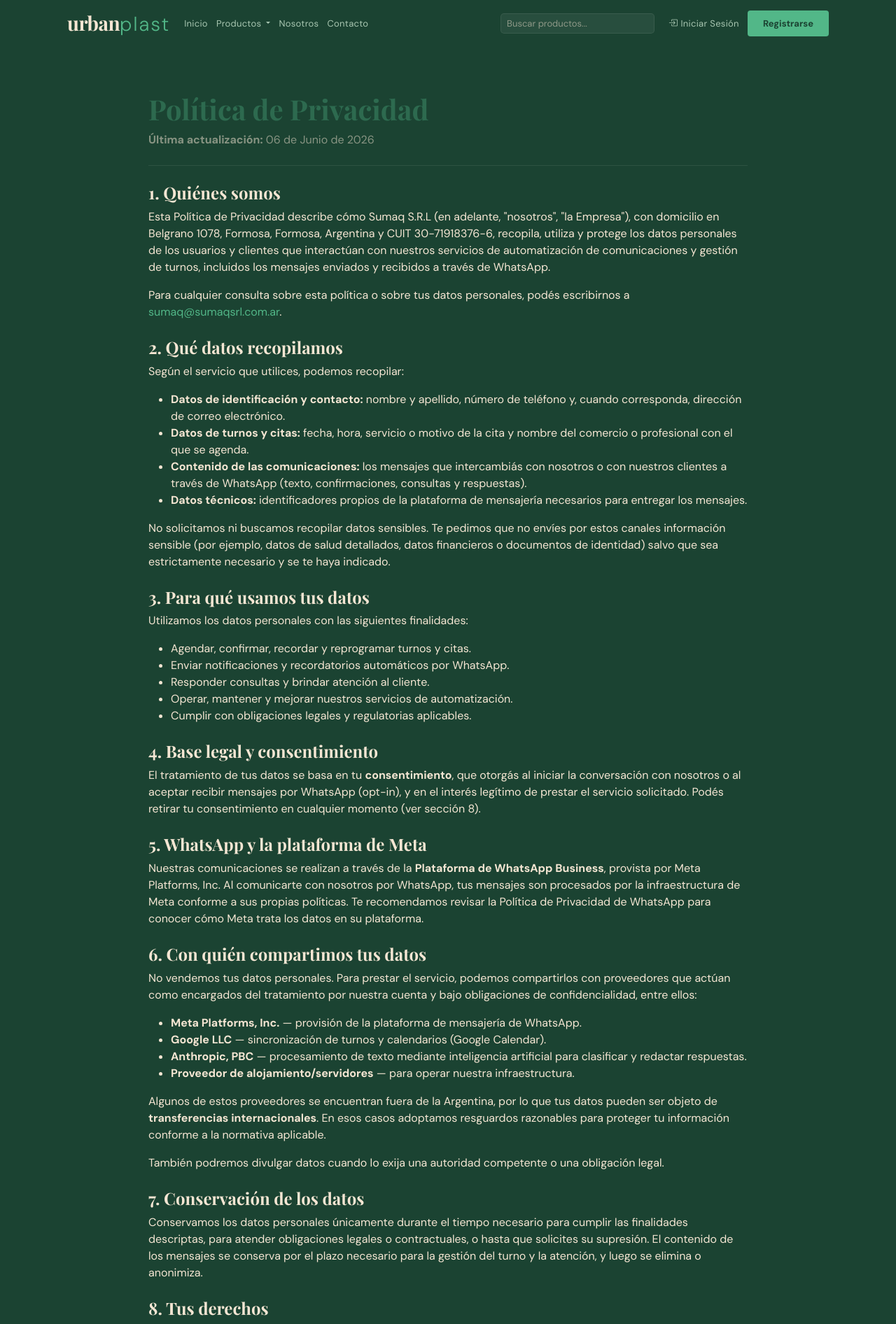
After one commit to Franxo54321/UrbanPlast, a Flask app: page /politica-privacidad in a window 1280 px wide. The commit adds this page. Shown: the top 1892 px of the page at 70% size. Run offline with Flask 3, Linux system fonts and the light colour scheme; data comes from the database, SQL or seed files in the repository; some libraries are stand-ins or nearby versions; some web fonts are replaced.

Commit message:
feat: agregar página de Política de Privacidad en /politica-privacidad
Co-Authored-By: Claude Opus 4.8 <noreply@anthropic.com>

```diff
--- a/app/main/routes.py
+++ b/app/main/routes.py
@@ -21,6 +21,11 @@ def index():
 @main_bp.route('/nosotros')
 def about():
     return render_template('about.html')
+
+
+@main_bp.route('/politica-privacidad')
+def privacy():
+    return render_template('privacy.html')
 
 
 @main_bp.route('/contacto', methods=['GET', 'POST'])
--- a/app/templates/base.html
+++ b/app/templates/base.html
@@ -163,6 +163,7 @@
                         <li><a href="{{ url_for('main.products') }}">Productos</a></li>
                         <li><a href="{{ url_for('main.about') }}">Nosotros</a></li>
                         <li><a href="{{ url_for('main.contact') }}">Contacto</a></li>
+                        <li><a href="{{ url_for('main.privacy') }}">Política de Privacidad</a></li>
                     </ul>
                 </div>
                 <div>
--- /dev/null
+++ b/app/templates/privacy.html
@@ -0,0 +1,78 @@
+{% extends "base.html" %}
+{% block title %}Política de Privacidad{% endblock %}
+
+{% block content %}
+<section class="py-5">
+    <div class="container" style="max-width: 880px;">
+        <h1 class="fw-bold mb-2" style="color: var(--up-green);">Política de Privacidad</h1>
+        <p class="text-muted"><strong>Última actualización:</strong> 06 de Junio de 2026</p>
+        <hr class="my-4">
+
+        <h2 class="h4 fw-bold mt-4">1. Quiénes somos</h2>
+        <p>Esta Política de Privacidad describe cómo Sumaq S.R.L (en adelante, "nosotros", "la Empresa"), con domicilio en Belgrano 1078, Formosa, Formosa, Argentina y CUIT 30-71918376-6, recopila, utiliza y protege los datos personales de los usuarios y clientes que interactúan con nuestros servicios de automatización de comunicaciones y gestión de turnos, incluidos los mensajes enviados y recibidos a través de WhatsApp.</p>
+        <p>Para cualquier consulta sobre esta política o sobre tus datos personales, podés escribirnos a <a href="mailto:sumaq@sumaqsrl.com.ar">sumaq@sumaqsrl.com.ar</a>.</p>
+
+        <h2 class="h4 fw-bold mt-4">2. Qué datos recopilamos</h2>
+        <p>Según el servicio que utilices, podemos recopilar:</p>
+        <ul>
+            <li><strong>Datos de identificación y contacto:</strong> nombre y apellido, número de teléfono y, cuando corresponda, dirección de correo electrónico.</li>
+            <li><strong>Datos de turnos y citas:</strong> fecha, hora, servicio o motivo de la cita y nombre del comercio o profesional con el que se agenda.</li>
+            <li><strong>Contenido de las comunicaciones:</strong> los mensajes que intercambiás con nosotros o con nuestros clientes a través de WhatsApp (texto, confirmaciones, consultas y respuestas).</li>
+            <li><strong>Datos técnicos:</strong> identificadores propios de la plataforma de mensajería necesarios para entregar los mensajes.</li>
+        </ul>
+        <p>No solicitamos ni buscamos recopilar datos sensibles. Te pedimos que no envíes por estos canales información sensible (por ejemplo, datos de salud detallados, datos financieros o documentos de identidad) salvo que sea estrictamente necesario y se te haya indicado.</p>
+
+        <h2 class="h4 fw-bold mt-4">3. Para qué usamos tus datos</h2>
+        <p>Utilizamos los datos personales con las siguientes finalidades:</p>
+        <ul>
+            <li>Agendar, confirmar, recordar y reprogramar turnos y citas.</li>
+            <li>Enviar notificaciones y recordatorios automáticos por WhatsApp.</li>
+            <li>Responder consultas y brindar atención al cliente.</li>
+            <li>Operar, mantener y mejorar nuestros servicios de automatización.</li>
+            <li>Cumplir con obligaciones legales y regulatorias aplicables.</li>
+        </ul>
+
+        <h2 class="h4 fw-bold mt-4">4. Base legal y consentimiento</h2>
+        <p>El tratamiento de tus datos se basa en tu <strong>consentimiento</strong>, que otorgás al iniciar la conversación con nosotros o al aceptar recibir mensajes por WhatsApp (opt-in), y en el interés legítimo de prestar el servicio solicitado. Podés retirar tu consentimiento en cualquier momento (ver sección 8).</p>
+
+        <h2 class="h4 fw-bold mt-4">5. WhatsApp y la plataforma de Meta</h2>
+        <p>Nuestras comunicaciones se realizan a través de la <strong>Plataforma de WhatsApp Business</strong>, provista por Meta Platforms, Inc. Al comunicarte con nosotros por WhatsApp, tus mensajes son procesados por la infraestructura de Meta conforme a sus propias políticas. Te recomendamos revisar la Política de Privacidad de WhatsApp para conocer cómo Meta trata los datos en su plataforma.</p>
+
+        <h2 class="h4 fw-bold mt-4">6. Con quién compartimos tus datos</h2>
+        <p>No vendemos tus datos personales. Para prestar el servicio, podemos compartirlos con proveedores que actúan como encargados del tratamiento por nuestra cuenta y bajo obligaciones de confidencialidad, entre ellos:</p>
+        <ul>
+            <li><strong>Meta Platforms, Inc.</strong> — provisión de la plataforma de mensajería de WhatsApp.</li>
+            <li><strong>Google LLC</strong> — sincronización de turnos y calendarios (Google Calendar).</li>
+            <li><strong>Anthropic, PBC</strong> — procesamiento de texto mediante inteligencia artificial para clasificar y redactar respuestas.</li>
+            <li><strong>Proveedor de alojamiento/servidores</strong> — para operar nuestra infraestructura.</li>
+        </ul>
+        <p>Algunos de estos proveedores se encuentran fuera de la Argentina, por lo que tus datos pueden ser objeto de <strong>transferencias internacionales</strong>. En esos casos adoptamos resguardos razonables para proteger tu información conforme a la normativa aplicable.</p>
+        <p>También podremos divulgar datos cuando lo exija una autoridad competente o una obligación legal.</p>
+
+        <h2 class="h4 fw-bold mt-4">7. Conservación de los datos</h2>
+        <p>Conservamos los datos personales únicamente durante el tiempo necesario para cumplir las finalidades descriptas, para atender obligaciones legales o contractuales, o hasta que solicites su supresión. El contenido de los mensajes se conserva por el plazo necesario para la gestión del turno y la atención, y luego se elimina o anonimiza.</p>
+
+        <h2 class="h4 fw-bold mt-4">8. Tus derechos</h2>
+        <p>Como titular de los datos, tenés derecho a <strong>acceder, rectificar, actualizar y suprimir</strong> tus datos personales, así como a oponerte a su tratamiento o retirar tu consentimiento. Para ejercer estos derechos, escribinos a <a href="mailto:sumaq@sumaqsrl.com.ar">sumaq@sumaqsrl.com.ar</a>; podés responder en cualquier momento con la palabra <strong>BAJA</strong> para dejar de recibir mensajes.</p>
+        <p>El titular de los datos personales tiene la facultad de ejercer el derecho de acceso en forma gratuita a intervalos no inferiores a seis meses, salvo que se acredite un interés legítimo. La autoridad de aplicación en Argentina es la <strong>Agencia de Acceso a la Información Pública (AAIP)</strong>, ante la cual podés presentar reclamos por incumplimientos a la normativa de protección de datos personales.</p>
+
+        <h2 class="h4 fw-bold mt-4">9. Seguridad</h2>
+        <p>Adoptamos medidas técnicas y organizativas razonables para proteger los datos personales contra la pérdida, el uso indebido y el acceso no autorizado, incluyendo el control de accesos a nuestros sistemas y el cifrado en tránsito de las comunicaciones. Ningún sistema es completamente infalible, pero trabajamos para mantener tu información protegida.</p>
+
+        <h2 class="h4 fw-bold mt-4">10. Menores de edad</h2>
+        <p>Nuestros servicios no están dirigidos a menores de edad sin la intervención de un adulto responsable. No recopilamos de manera intencional datos de menores sin el consentimiento de su madre, padre o tutor.</p>
+
+        <h2 class="h4 fw-bold mt-4">11. Cambios en esta política</h2>
+        <p>Podemos actualizar esta Política de Privacidad para reflejar cambios en nuestros servicios o en la normativa. Publicaremos la versión vigente en esta misma dirección, indicando la fecha de última actualización.</p>
+
+        <h2 class="h4 fw-bold mt-4">12. Contacto</h2>
+        <p class="mb-1"><strong>SUMAQ S.R.L.</strong></p>
+        <p class="mb-1">Domicilio: Belgrano 1078, Formosa, Argentina</p>
+        <p class="mb-1">Correo electrónico: <a href="mailto:sumaq@sumaqsrl.com.ar">sumaq@sumaqsrl.com.ar</a></p>
+        <p class="mb-0">Sitio web: <a href="https://sumaqsrl.com.ar" target="_blank" rel="noopener">https://sumaqsrl.com.ar</a></p>
+
+        <hr class="my-4">
+        <p class="text-muted fst-italic small">Esta política contempla los principios de la Ley N.º 25.326 de Protección de los Datos Personales de la República Argentina y su normativa complementaria.</p>
+    </div>
+</section>
+{% endblock %}
```
